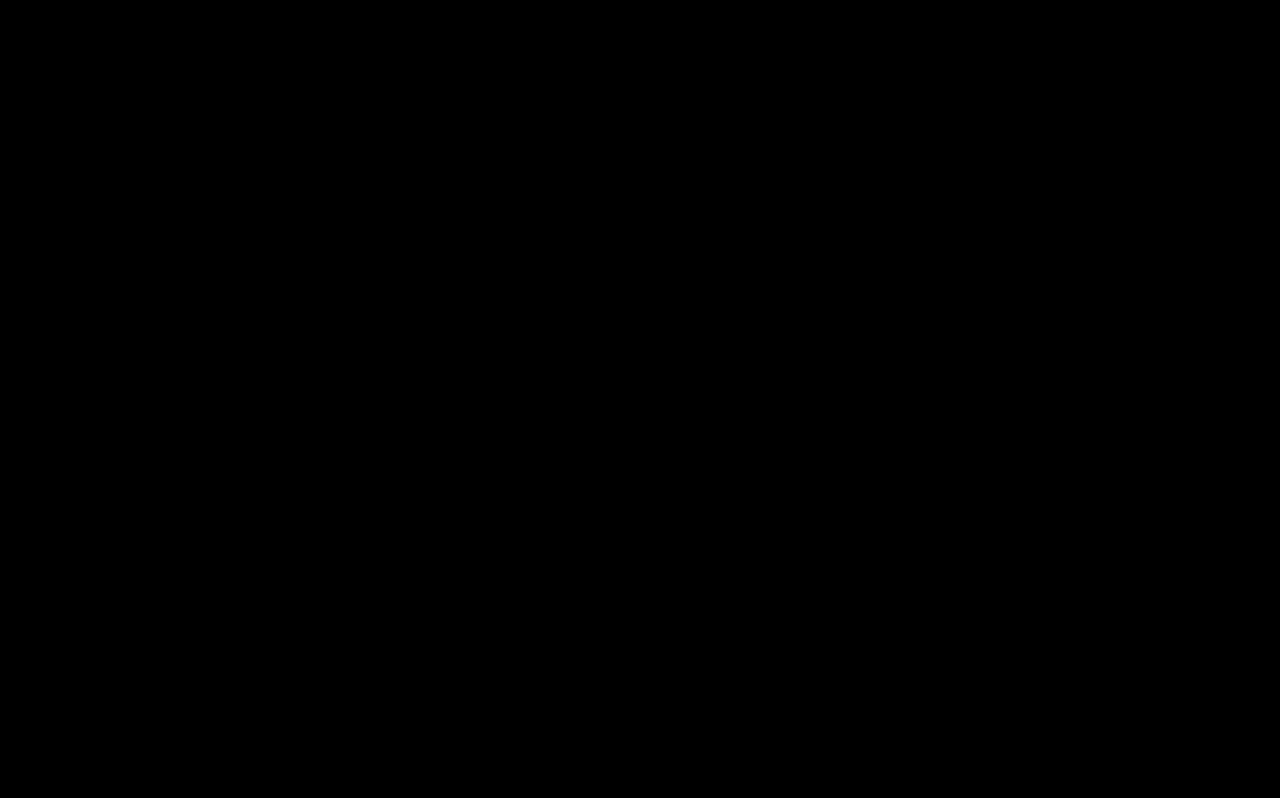
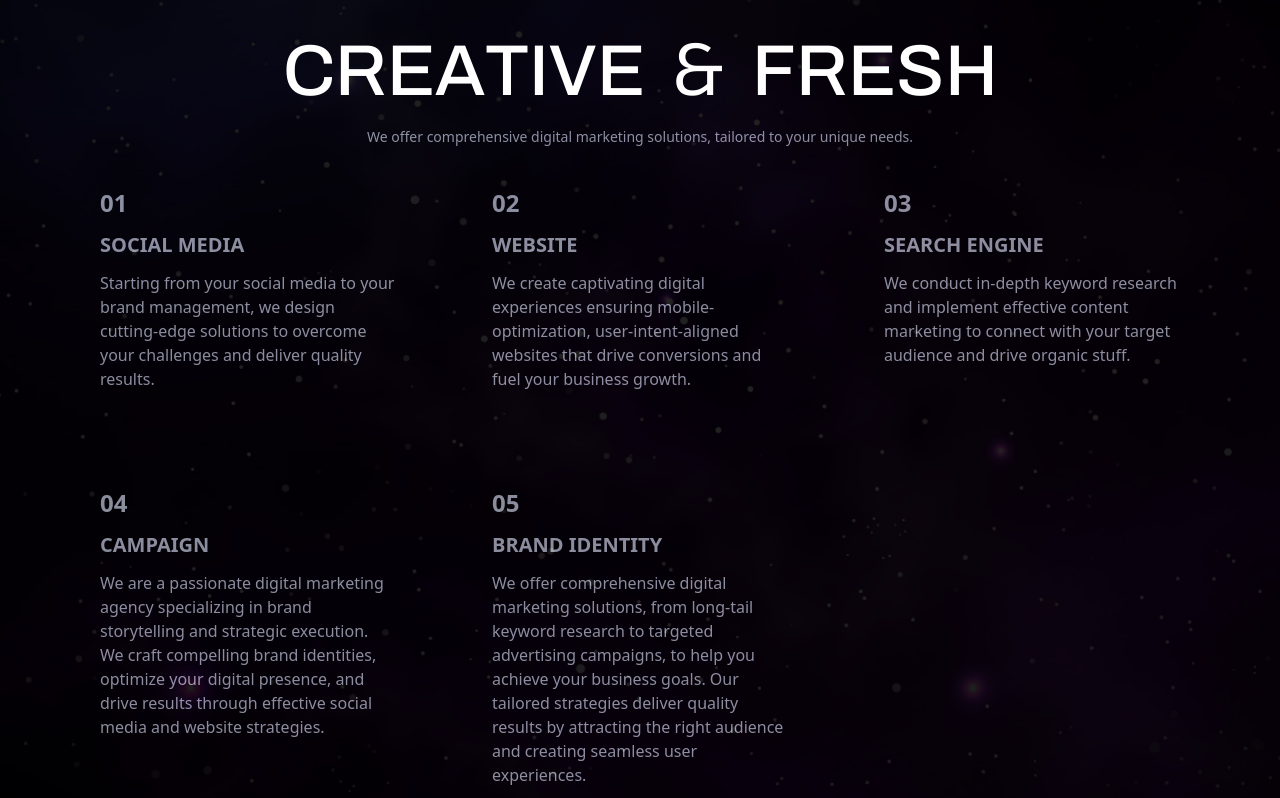
Before and after one commit to biswa-ganguly/re-design, a React (Vite) app: page / in a window 1280 px wide. Shown: the part 1861-2659 px from the top of the page. Built offline with nearby package versions, Linux system fonts and the light colour scheme.

Commit message:
Creative & Fresh Added

```diff
--- a/src/pages/Home/Create.jsx
+++ b/src/pages/Home/Create.jsx
@@ -1,9 +1,91 @@
-import React from 'react'
+function Create() {
+  const sections = [
+    {
+      title: "Social Media",
+      description:
+        "Starting from your social media to your brand management, we design cutting-edge solutions to overcome your challenges and deliver quality results. ",
+    },
+    {
+      title: "Website",
+      description:
+        "We create captivating digital experiences ensuring mobile-optimization, user-intent-aligned websites that drive conversions and fuel your business growth.",
+    },
+    {
+      title: "Search Engine",
+      description:
+        "We conduct in-depth keyword research and implement effective content marketing to connect with your target audience and drive organic stuff.",
+    },
+    {
+      title: "Campaign",
+      description:
+        "We are a passionate digital marketing agency specializing in brand storytelling and strategic execution. We craft compelling brand identities, optimize your digital presence, and drive results through effective social media and website strategies.",
+    },
+    {
+      title: "Brand Identity",
+      description:
+        "We offer comprehensive digital marketing solutions, from long-tail keyword research to targeted advertising campaigns, to help you achieve your business goals. Our tailored strategies deliver quality results by attracting the right audience and creating seamless user experiences. ",
+    },
+  ];
 
-function Create() {
+  const text1 = "Creative";
+  const text2 = "Fresh";
+
   return (
-    <div className = "bg-black min-h-screen text-white">Creative & fresh</div>
-  )
+    <div className="container relative px-5 bg-black min-h-screen text-white pt-28 lg:pt-36">
+      <div
+        className="absolute inset-0 bg-cover bg-center opacity-45 pointer-events-none"
+        style={{
+          backgroundImage: `url("/texture.webp")`,
+        }}
+      ></div>
+      <div className="text-center flex flex-col gap-5">
+        <div className="uppercase font-archivo flex gap-7 justify-center">
+          <div className="flex text-4xl lg:text-7xl font-medium">
+            {text1.split("").map((char, index) => (
+              <span
+                key={`part1-${index}`}
+                className="inline-block transition-transform transform hover:-translate-y-3 will-change-transform"
+              >
+                {char}
+              </span>
+            ))}
+          </div>
+
+          <span className="text-4xl lg:text-7xl font-medium transition-transform transform hover:-translate-y-3 inline-block will-change-transform">
+            &#x1F672;
+          </span>
+
+          <div className="flex text-4xl lg:text-7xl font-medium">
+            {text2.split("").map((char, index) => (
+              <span
+                key={`part2-${index}`}
+                className="inline-block transition-transform transform hover:-translate-y-3 will-change-transform"
+              >
+                {char}
+              </span>
+            ))}
+          </div>
+        </div>
+
+        <p className="text-sm text-gray-400">
+          We offer comprehensive digital marketing solutions, tailored to your
+          unique needs.{" "}
+        </p>
+      </div>
+      <div className="grid gap-4 mx-auto px-10 grid-cols-1 sm:grid-cols-2 lg:grid-cols-3 ">
+        {sections.map((section, index) => (
+          <div
+            key={index}
+            className="flex flex-col p-10 gap-3 text-gray-400 hover:text-white transition-colors duration-200"
+          >
+            <p className="text-2xl font-semibold">0{index + 1}</p>
+            <h1 className="uppercase font-semibold text-xl">{section.title}</h1>
+            <p>{section.description}</p>
+          </div>
+        ))}
+      </div>
+    </div>
+  );
 }
 
-export default Create
+export default Create;
```
Also changed, not shown: public/texture.webp (added).
